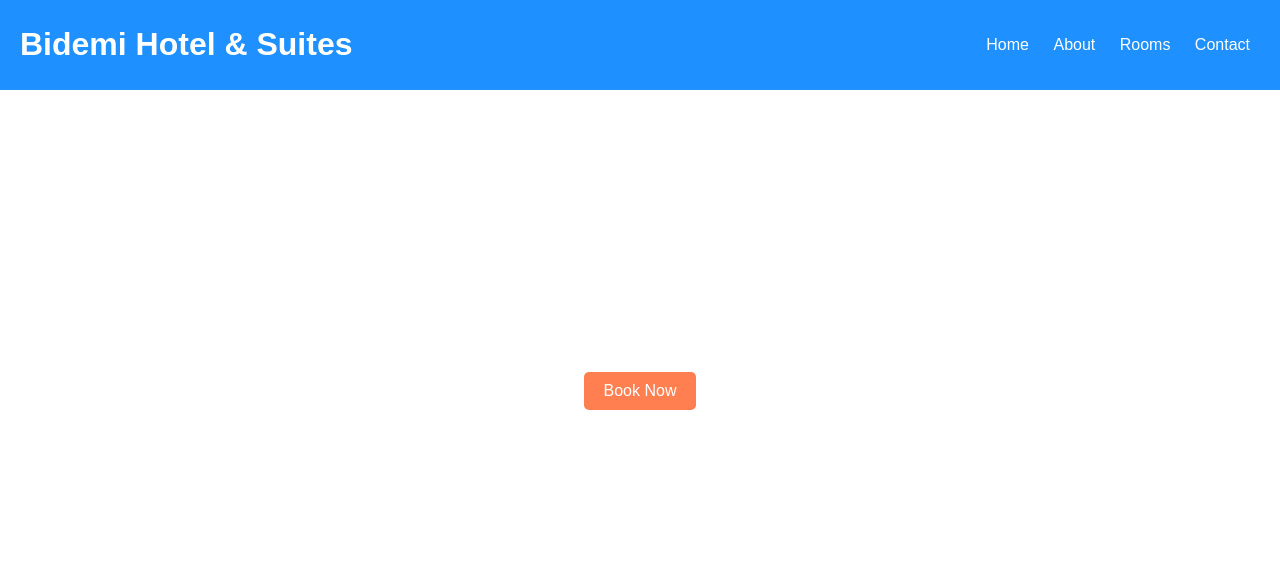
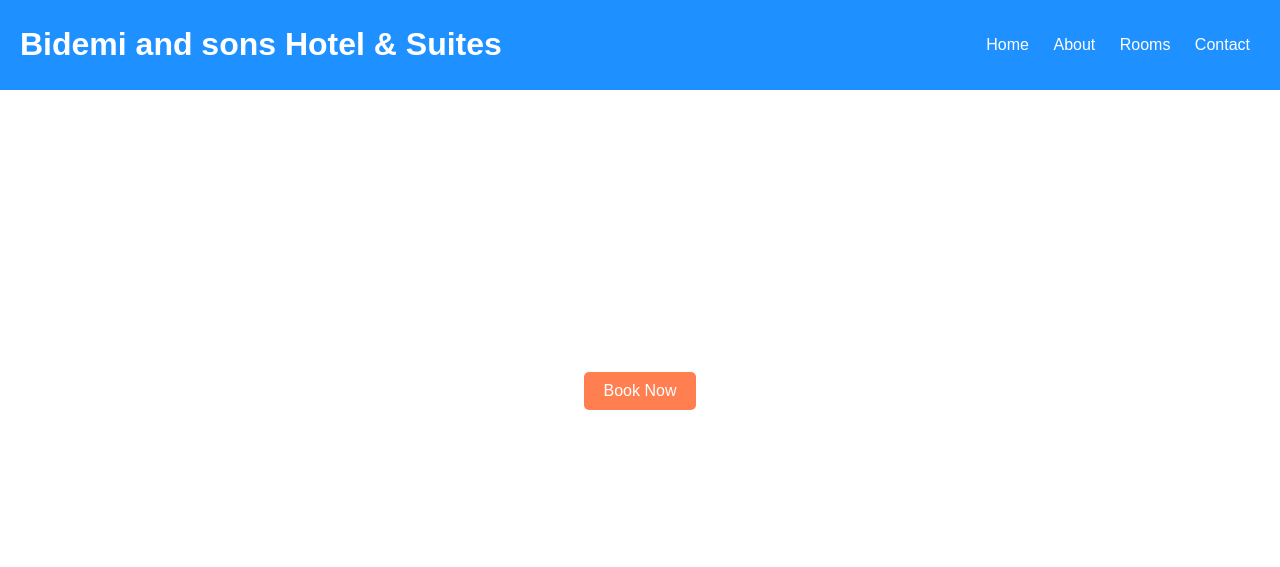
Before and after one commit to viktch/Hotelpracticum, a plain HTML site: page index.html in a window 1280 px wide. Shown: the top 567 px of the page. Drawn offline with Linux system fonts and the light colour scheme.

Commit message:
Update index.html

```diff
--- a/index.html
+++ b/index.html
@@ -101,7 +101,7 @@
 </head>
 <body>
     <header>
-        <h1>Bidemi Hotel & Suites</h1>
+        <h1>Bidemi and sons Hotel & Suites</h1>
         <nav>
             <a href="#">Home</a>
             <a href="#about">About</a>
```
